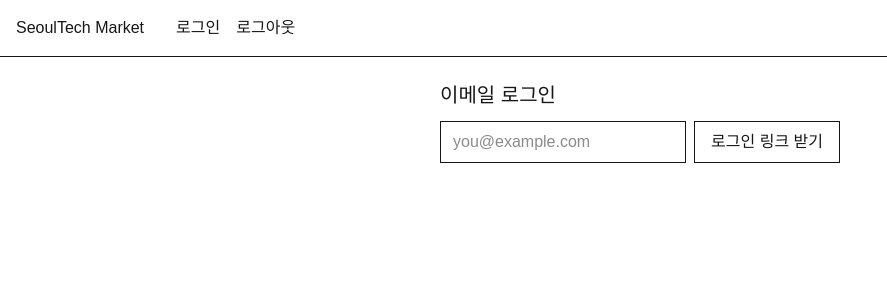
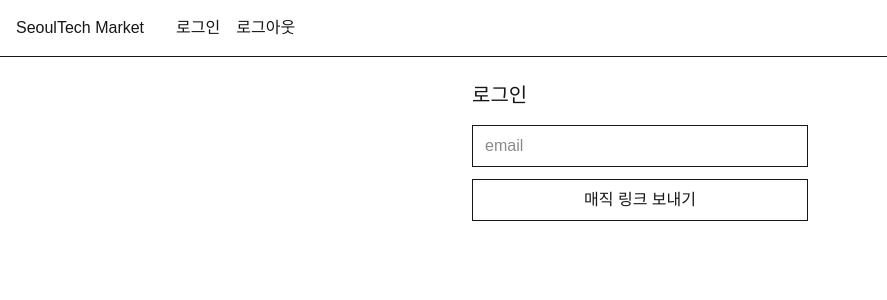
Before and after one commit to kimjunyeop05/seoultech-market, a Next.js app: page /auth in a window 1280 px wide. Shown: the top 300 px of the page, without its empty margins (0-887 px from the left). Built offline with nearby package versions, Linux system fonts and the light colour scheme; no server answers.

Commit message:
feat(auth): add magic link sign-in page

```diff
--- a/src/app/auth/page.tsx
+++ b/src/app/auth/page.tsx
@@ -1,34 +1,37 @@
 'use client';
 import { useState } from 'react';
-import { supabase } from '@/lib/supabase';
+import { createClient } from '@supabase/supabase-js';
+
+const supabase = createClient(
+  process.env.NEXT_PUBLIC_SUPABASE_URL!,
+  process.env.NEXT_PUBLIC_SUPABASE_ANON_KEY!
+);
 
 export default function AuthPage() {
   const [email, setEmail] = useState('');
   const [msg, setMsg] = useState<string | null>(null);
-
-  const onSubmit = async (e: React.FormEvent) => {
+  const onSend = async (e: React.FormEvent) => {
     e.preventDefault();
     setMsg('메일 전송 중…');
+    const redirectTo =
+      typeof window !== 'undefined'
+        ? `${window.location.origin}/auth/confirm`
+        : `${process.env.NEXT_PUBLIC_SITE_URL ?? 'https://seoultech-market.vercel.app'}/auth/confirm`;
+
     const { error } = await supabase.auth.signInWithOtp({
       email,
-      options: { emailRedirectTo: `${window.location.origin}/auth/confirm` }
+      options: { emailRedirectTo: redirectTo },
     });
-    setMsg(error ? `에러: ${error.message}` : '로그인 링크를 메일로 보냈습니다.');
+    setMsg(error ? `에러: ${error.message}` : '메일을 확인하세요.');
   };
 
   return (
-    <main className="p-6 max-w-md mx-auto">
-      <h1 className="text-xl mb-3">이메일 로그인</h1>
-      <form onSubmit={onSubmit} className="flex gap-2">
-        <input
-          type="email"
-          required
-          placeholder="you@example.com"
-          value={email}
-          onChange={(e) => setEmail(e.target.value)}
-          className="border px-3 py-2 flex-1"
-        />
-        <button type="submit" className="border px-4 py-2">로그인 링크 받기</button>
+    <main className="p-6 max-w-sm mx-auto">
+      <h1 className="text-xl mb-4">로그인</h1>
+      <form className="flex flex-col gap-3" onSubmit={onSend}>
+        <input className="border px-3 py-2" type="email" placeholder="email"
+               value={email} onChange={(e)=>setEmail(e.target.value)} required />
+        <button className="border px-3 py-2">매직 링크 보내기</button>
       </form>
       {msg && <p className="mt-3">{msg}</p>}
     </main>
```
